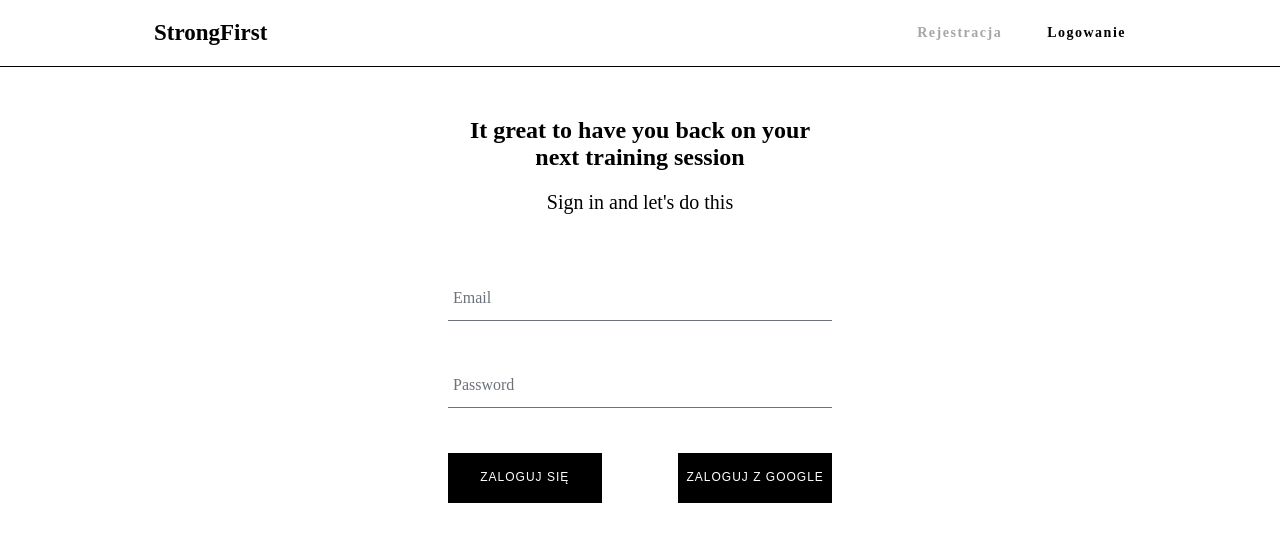
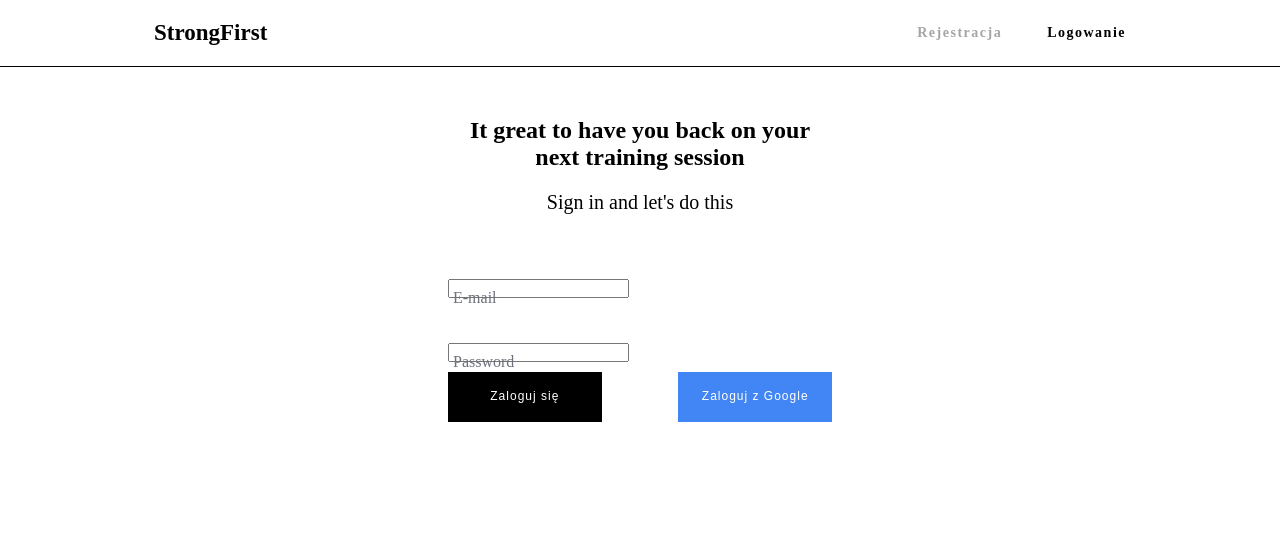
Before and after one commit to kj-ninja/strong-first-v2, a React (Create React App) app: page /sign-in in a window 1280 px wide. Shown: the top 542 px of the page. Built offline with nearby package versions, Linux system fonts and the light colour scheme; no server answers.

Commit message:
added Formik and Yup also added aditional task  improvement button styles

```diff
--- a/src/components/Auth/SignIn/SignIn.js
+++ b/src/components/Auth/SignIn/SignIn.js
@@ -1,62 +1,71 @@
-import React, {useState} from 'react';
+import React from 'react';
 import {auth, signInWithGoogle} from '../../../api/firebase/firebaseClient';
 import Input from '../../shared/Input/Input';
 import Button from '../../shared/Button/Button';
+import * as Yup from "yup";
 import './SignIn.scss';
+import {Formik, Form, Field} from 'formik';
+
+const SignInSchema = Yup.object().shape({
+    email: Yup.string()
+        .typeError('Proszę podać poprawny adres email')
+        .required('Pole obowiązkowe')
+        .email('Proszę podać poprawny adres email')
+        .min(6, 'Minimum 6 znaków'),
+    password: Yup.string()
+        .min(6, 'Minimum 6 znaków')
+        .max(40, 'Maxymalnie 30 znaków')
+        .required('Pole obowiązkowe'),
+});
 
 const SignIn = () => {
-  const [userCredentials, setUserCredentials] = useState({
-    displayName: '',
-    email: '',
-    password: '',
-    confirmPassword: '',
-  });
-
-  const {email, password} = userCredentials;
-
-  const handleSubmit = async (event) => {
-    event.preventDefault();
-
-    try {
-      setUserCredentials({...userCredentials, email: '', password: ''});
-      await auth.signInWithEmailAndPassword(email, password);
-    } catch (error) {
-      console.log(error);
-    }
-  };
-
-  const handleChange = (event) => {
-    const {name, value} = event.target;
-
-    setUserCredentials({...userCredentials, [name]: value});
-  };
-
     return (
         <div className='sign-in'>
             <h2>It great to have you back on your next training session</h2>
             <p>Sign in and let's do this</p>
-      <form onSubmit={handleSubmit}>
-        <Input
-          name='email'
-          type='email'
-          label='Email'
-          value={email}
+            <Formik
+                initialValues={{
+                    email: '',
+                    password: ''
+                }}
+                validationSchema={SignInSchema}
+                onSubmit={async (values, {setSubmitting}) => {
+                    try {
+                        await auth.signInWithEmailAndPassword(values.email, values.password);
+                    } catch (error) {
+                        console.log(error);
+                    }
+                    setSubmitting(false);
+                }}
+            >
+                {({
+                      values, handleChange,
+                  }) => (
+                    <Form>
+                        <Field
+                            label="E-mail"
+                            id="emailId"
+                            name="email"
+                            type="email"
+                            component={Input}
+                            value={values.email}
                             onChange={handleChange}
-          required
                         />
-        <Input
+                        <Field
+                            id='passwordId'
                             name='password'
-          type='password'
                             label='Password'
-          value={password}
+                            component={Input}
+                            value={values.password}
                             onChange={handleChange}
-          required
                         />
                         <div className='sign-in__buttons'>
                             <Button type='submit'>Zaloguj się</Button>
-          <Button onClick={signInWithGoogle}>Zaloguj z Google</Button>
+                            <Button onClick={signInWithGoogle} effectName={"google-effect"}>Zaloguj z Google</Button>
                         </div>
-      </form>
+                    </Form>
+                )}
+            </Formik>
         </div>
     );
 };
--- a/src/components/shared/Button/Button.js
+++ b/src/components/shared/Button/Button.js
@@ -1,10 +1,10 @@
 import React from 'react';
 import './Button.scss';
 
-const Button = ({children, effectNumber, ...otherProps}) => {
+const Button = ({children, effectName, ...otherProps}) => {
     return (
-        <button className='button effect' {...otherProps}>
-             <span className={`${effectNumber ? effectNumber : ''}  button__span`}>
+        <button className={`button effect ${effectName ? effectName : ''} `}{...otherProps}>
+             <span className='button__span'>
                  {children}
              </span>
         </button>
--- a/src/components/shared/Button/Button.scss
+++ b/src/components/shared/Button/Button.scss
@@ -1,36 +1,44 @@
+@import './src/styles/mixins';
+@import './src/styles/variables';
+
 .button {
-  letter-spacing: 0.1rem;
-  cursor: pointer;
-  font-size: 0.8rem;
-  line-height: 2.5rem;
+  width: 40%;
+  height: 5rem;
   position: relative;
   text-decoration: none;
-  text-transform: uppercase;
-  width: 40%;
-  height: 5rem;
+  letter-spacing: 0.1rem;
+  line-height: 1.2rem;
+  font-size: 0.8rem;
+  cursor: pointer;
 
   &__span {
     font-size: 1.2rem;
+  }
+
+  &:focus {
+    outline: none;
+    border-color: inherit;
+    -webkit-box-shadow: none;
+    box-shadow: none;
   }
 }
 
 .effect {
   color: #fff;
-  border: 1px solid #000;
-  box-shadow: 0px 0px 0px 1px #000 inset;
-  background-color: #000;
   overflow: hidden;
   position: relative;
   transition: all 0.3s ease-in-out;
+  @include buttonEffect($black)
+}
 
-  &:hover {
-    border: 1px solid #666;
-    background-color: #fff;
-    box-shadow: 0px 0px 0px 1px #eee inset;
-    color: black;
-    span {
-      transition: all 0.2s ease-out;
-      z-index: 2;
-    }
-  }
+.google-effect {
+  @include buttonEffect($googleBlue)
 }
+
+.accept-effect {
+  @include buttonEffect($green)
+}
+
+.danger-effect {
+  @include buttonEffect($red)
+}
--- a/src/components/shared/Input/Input.js
+++ b/src/components/shared/Input/Input.js
@@ -1,19 +1,35 @@
 import React from 'react';
 import './Input.scss';
 
-const Input = ({label, handleChange, ...otherProps }) => {
+const Input = ({
+                   field,
+                   label,
+                   name,
+                   id,
+                   value,
+                   handleChange,
+                   form: {touched, errors},
+                   ...props
+               }) => {
     return (
         <div className='container'>
-            <input className='container__input' onChange={handleChange} {...otherProps} />
+            <input className='container__input' onChange={handleChange} {...props} id={id}
+                   type="text"
+                   {...field}
+                   {...props} />
             {label ? (
                 <label
                     className={`${
-                        otherProps.value.length ? 'container__shrink' : ''
+                        value.length ? 'container__shrink' : ''
                     }  container__label`}
                 >
                     {label}
                 </label>
             ) : null}
+            {touched[field.name] && errors[field.name] && (
+                <span className="container__error-class">
+                    {errors[field.name]}
+                </span>)}
         </div>
     );
 };
--- a/src/components/shared/Input/Input.scss
+++ b/src/components/shared/Input/Input.scss
@@ -3,10 +3,10 @@
 
 .container {
   position: relative;
-  margin: 4.5rem 0;
+  margin: 4.5rem 0 1rem 0;
 
   &__input {
-    background: $white ;
+    background: $white;
     color: $secondary-font-color;
     font-size: 1.8rem;
     padding: 1rem 1rem 1rem 0.5rem;
@@ -40,7 +40,13 @@
     top: 1rem;
     transition: 300ms ease all;
   }
+
   &__shrink {
     @include shrinkLabel();
   }
+
+  &__error-class {
+    font-size: 1.2rem;
+    color: $red;
+  }
 }
--- a/src/styles/_mixins.scss
+++ b/src/styles/_mixins.scss
@@ -11,3 +11,21 @@
    font-size: 1.2rem;
    color: $black;
  }
+
+ @mixin buttonEffect($color) {
+   border: 1px solid $color;
+   box-shadow: 0 0 0 1px $color inset;
+   background-color: $color;
+
+   &:hover {
+     border: 1px solid $color;
+     background-color: $white;
+     box-shadow: 0 0 0 1px $background-calendar inset;
+     color: $color;
+
+     span {
+       transition: all 0.2s ease-out;
+       z-index: 2;
+     }
+   }
+ }
--- a/src/styles/_variables.scss
+++ b/src/styles/_variables.scss
@@ -15,6 +15,7 @@ $blue: #03366B;
 $aqua: #34B5BA;
 $beige: #F6FAE1;
 $green: #4CBB17;
+$googleBlue: #4285F4;
 
 // Gradient logo
 $primary-gradient-color: #3bc398;
```
Lines whose indentation alone changed are shown as unchanged.
